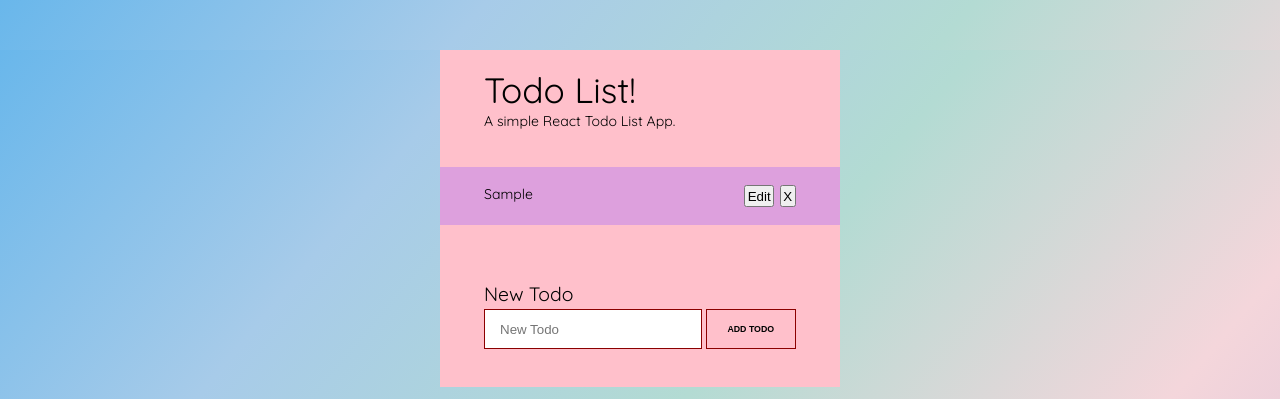
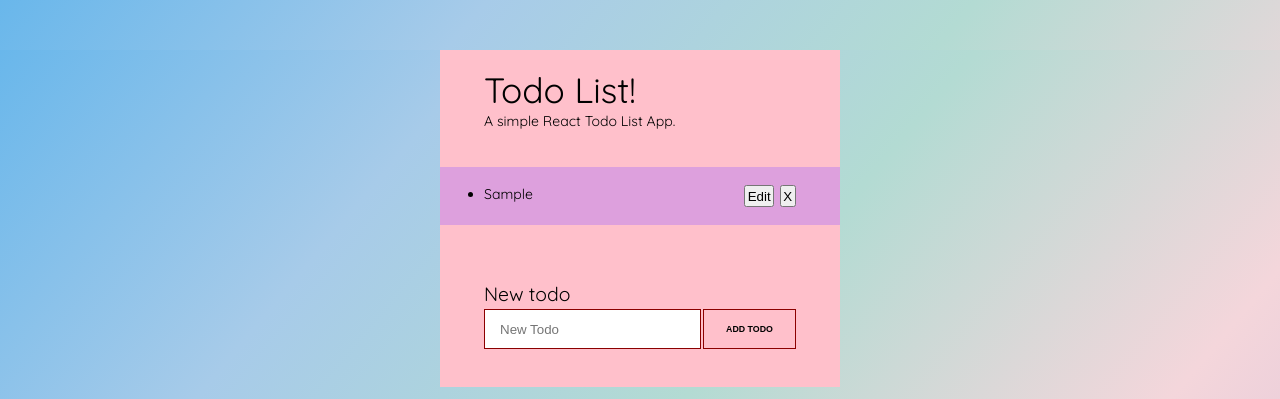
Before and after one commit to axseinga/todo-app-react, a React (Create React App) app: page / in a window 1280 px wide. Both pictures are taken after typing "Sample" into the empty fields and a click on the button "ADD TODO". Shown: the top 399 px of the page. Built offline with nearby package versions, Linux system fonts and the light colour scheme.

Commit message:
add edit feature

```diff
--- a/src/NewTodoForm.css
+++ b/src/NewTodoForm.css
@@ -8,9 +8,15 @@
 .NewTodoForm-form {
     width: 100%;
     display: flex;
+    flex-direction: column;
     justify-content: space-between;
+}
+
+.NewTodoForm-container {
     height: 40px;
     margin-top: 3px;
+    display: flex;
+    gap: 2px;
 }
 
 .NewTodoForm-heading {
@@ -21,6 +27,7 @@
 .NewTodoForm-input {
     width: 70%;
     border: 1px solid darkred;
+    justify-content: stretch;
 }
 
 .NewTodoForm-input::placeholder {
@@ -28,7 +35,7 @@
 }
 
 .NewTodoForm-btn {
-    width: 29%;
+    width: 30%;
     font-size: 0.5rem;
     font-weight: 600;
     text-transform: uppercase;
--- a/src/NewTodoForm.js
+++ b/src/NewTodoForm.js
@@ -20,14 +20,15 @@ class NewTodoForm extends React.Component {
         e.preventDefault();
         const newTodo = { ...this.state, id: uuid() };
         this.props.addTodo(newTodo);
-        this.state.todo = "";
+        this.setState({ todo: "" });
     }
 
     render() {
         return (
             <div className="NewTodoForm">
-                <h2 className="NewTodoForm-heading">New Todo</h2>
                 <form className="NewTodoForm-form" onSubmit={this.handleSubmit}>
+                    <label className="NewTodoForm-heading">New todo</label>
+                    <div className="NewTodoForm-container">
                         <input
                             className="NewTodoForm-input"
                             placeholder="New Todo"
@@ -38,6 +39,7 @@ class NewTodoForm extends React.Component {
                             onChange={this.handleChange}
                         ></input>
                         <button className="NewTodoForm-btn">Add Todo</button>
+                    </div>
                 </form>
             </div>
         );
--- a/src/Todo.js
+++ b/src/Todo.js
@@ -2,12 +2,52 @@ import React from "react";
 import "./Todo.css";
 
 class Todo extends React.Component {
+    constructor(props) {
+        super(props);
+        this.state = { isEditing: false, todo: this.props.todo };
+        this.toggleForm = this.toggleForm.bind(this);
+        this.handleUpdate = this.handleUpdate.bind(this);
+        this.handleChange = this.handleChange.bind(this);
+    }
+
+    toggleForm() {
+        this.setState({ isEditing: !this.state.isEditing });
+    }
+
+    handleUpdate(e) {
+        e.preventDefault();
+        this.props.updateTodo(this.props.id, this.state.todo);
+        this.setState({ isEditing: false });
+    }
+
+    handleChange(e) {
+        this.setState({ todo: e.target.value });
+    }
+
     render() {
-        return (
-            <li className="Todo">
-                <p>{this.props.todo}</p>
+        let result;
+        if (this.state.isEditing) {
+            result = (
+                <div>
+                    <form onSubmit={this.handleUpdate}>
+                        <input
+                            type="text"
+                            value={this.state.todo}
+                            name="todo"
+                            onChange={this.handleChange}
+                        />
+                        <button>Save</button>
+                    </form>
+                </div>
+            );
+        } else {
+            result = (
+                <div className="Todo">
+                    <li>{this.props.todo}</li>
                     <div className="Todo-btns-container">
-                    <button className="Todo-btn">Edit</button>
+                        <button className="Todo-btn" onClick={this.toggleForm}>
+                            Edit
+                        </button>
                         <button
                             className="Todo-btn"
                             onClick={this.props.removeTodo}
@@ -15,8 +55,10 @@ class Todo extends React.Component {
                             X
                         </button>
                     </div>
-            </li>
+                </div>
             );
+        }
+        return result;
     }
 }
 
--- a/src/TodoList.js
+++ b/src/TodoList.js
@@ -11,11 +11,12 @@ class TodoList extends React.Component {
         };
         this.addTodo = this.addTodo.bind(this);
         this.removeTodo = this.removeTodo.bind(this);
+        this.updateTodo = this.updateTodo.bind(this);
     }
 
-    addTodo(todo) {
+    addTodo(newTodo) {
         this.setState((state) => ({
-            todos: [...state.todos, todo],
+            todos: [...state.todos, newTodo],
         }));
     }
 
@@ -25,14 +26,26 @@ class TodoList extends React.Component {
         });
     }
 
+    updateTodo(id, updatedTodo) {
+        const updatedTodos = this.state.todos.map((todo) => {
+            if (todo.id === id) {
+                return { ...todo, todo: updatedTodo };
+            }
+            return todo;
+        });
+        this.setState({ todos: updatedTodos });
+    }
+
     renderTodos() {
         return (
             <ul className="TodoList-list">
                 {this.state.todos.map((todo) => (
                     <Todo
                         key={todo.id}
+                        id={todo.id}
                         todo={todo.todo}
                         removeTodo={() => this.removeTodo(todo.id)}
+                        updateTodo={this.updateTodo}
                     />
                 ))}
             </ul>
```
Lines whose indentation alone changed are shown as unchanged.
